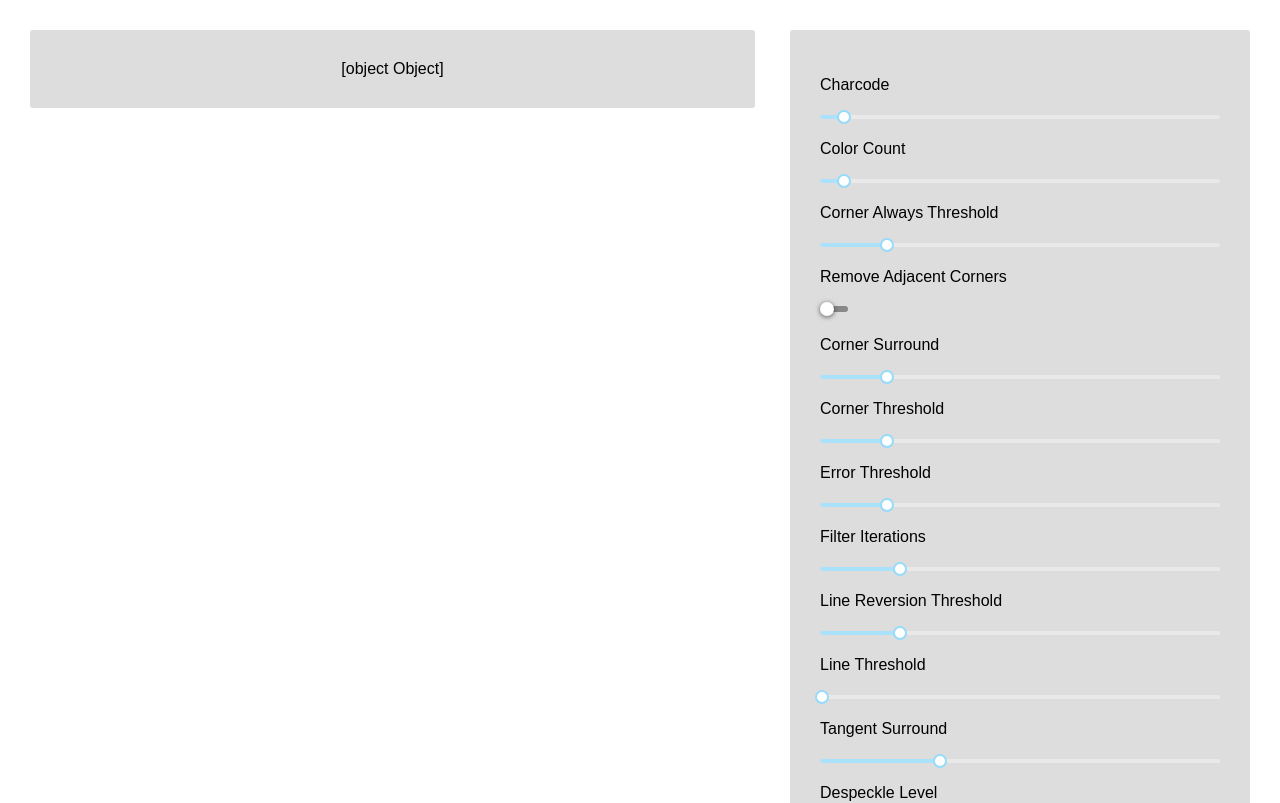
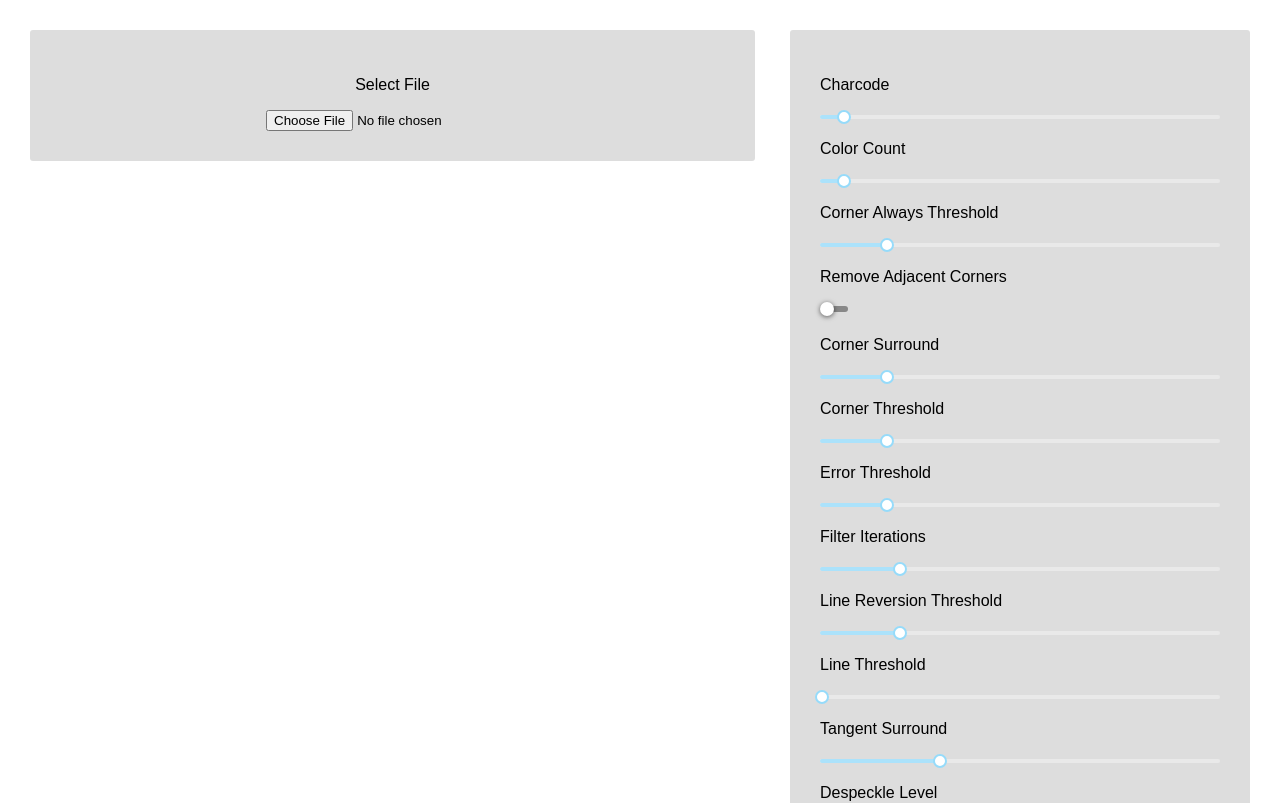
Before and after one commit to nickwinder/autotrace-web, a React (Create React App) app: page / in a window 1280 px wide. Shown: the top 803 px of the page. Built offline with nearby package versions, Linux system fonts and the light colour scheme.

Commit message:
Allow uploaded of png.

```diff
--- a/src/App.js
+++ b/src/App.js
@@ -10,7 +10,7 @@
 class App extends Component {
     constructor() {
         super();
-        this.state = {outputFile: <div id='hello'/>, isConversionRunning: false};
+        this.state = {outputFile: null, isConversionRunning: false, isImageConverted: false ,selectedFile: null};
 
         this.setFittingProperty = this.setFittingProperty.bind(this);
     }
@@ -20,18 +20,23 @@
         await this.convertImage();
     }
 
-
+    async loadImageFile(file) {
+        return new Promise(resolve => {
+            const reader = new FileReader();
+            reader.readAsArrayBuffer(file);
+            reader.onload = () => {
+                resolve(reader.result);
+            }
+        });
+    }
 
     async convertImage() {
         this.setState({
-            isConversionRunning: true
+            isConversionRunning: true,
+            isImageConverted: false
         });
 
-        let imageInputPromise = fetch("public/test.png").then(d =>
-            d.arrayBuffer(),
-        );
-
-        if (await autotraceNative.convertImage(imageInputPromise)) {
+        if (await autotraceNative.convertImage(await this.loadImageFile(this.state.selectedFile))) {
             autotraceNative.retrieveConversion()
                 .then(
                     resolve => this.setState({outputFile: resolve}),
@@ -41,8 +46,26 @@
             console.error("Conversion Error!");
         }
         this.setState({
-            isConversionRunning: false
+            isConversionRunning: false,
+            isImageConverted: true
         });
+    }
+
+    onChangeHandler(event){
+        console.log(event.target.files[0])
+        this.setState({
+            selectedFile: event.target.files[0]
+        });
+    }
+
+    renderImageState() {
+        if(this.state.selectedFile == null) {
+            return <div><p>Select File</p></div>;
+        } else if(!this.state.isImageConverted) {
+            return <div><p>Ready To Convert</p></div>;
+        } else if(this.state.isConversionRunning) {
+            return <div><p>Converting</p></div>;
+        }
     }
 
     render() {
@@ -180,8 +203,9 @@
                     </div>
 
                     <div className="left-div">
-                        {this.state.isConversionRunning && (<div><p>Loading</p></div>)}
+                        {this.renderImageState()}
                         {!this.state.isConversionRunning && (<div dangerouslySetInnerHTML={{__html: this.state.outputFile}}/>)}
+                        <input type="file" onChange={(event) => this.onChangeHandler(event)}/>
                     </div>
 
                 </div>
--- a/src/Autotrace/AutotraceNative.js
+++ b/src/Autotrace/AutotraceNative.js
@@ -23,10 +23,10 @@
         this.fittingOptions = {...this.fittingOptions, ...fittingOptions};
     }
 
-    async convertImage(imageInputPromise: Promise<ArrayBuffer>): boolean {
+    async convertImage(imageImage: ArrayBuffer): boolean {
         await this.loadModule();
 
-        const byteArray = new Uint8Array(await imageInputPromise);
+        const byteArray = new Uint8Array(imageImage);
         const dataPtr = this.nativeModule._malloc(byteArray.byteLength);
         const dataHeap = new Uint8Array(this.nativeModule.HEAPU8.buffer, dataPtr, byteArray.byteLength);
         dataHeap.set(byteArray);
```
